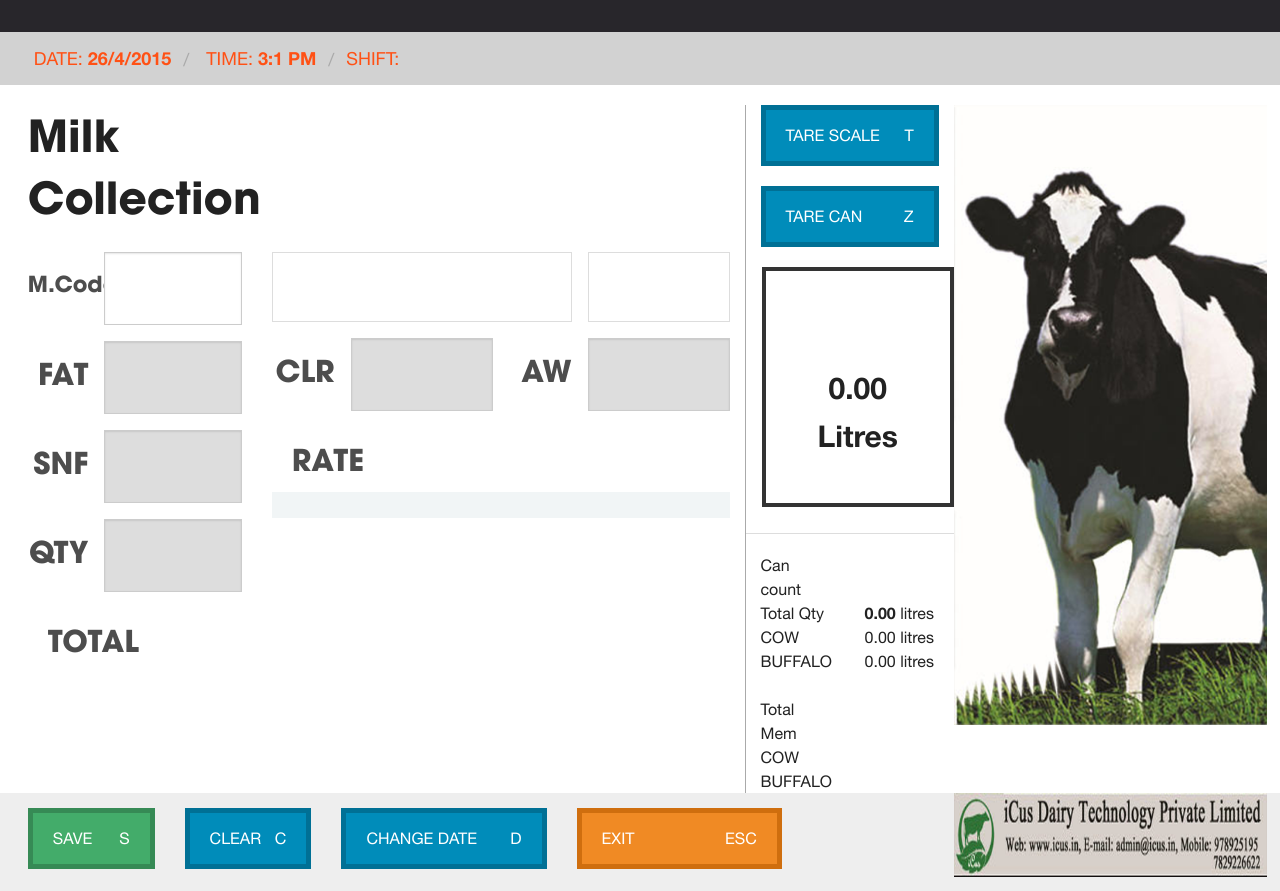
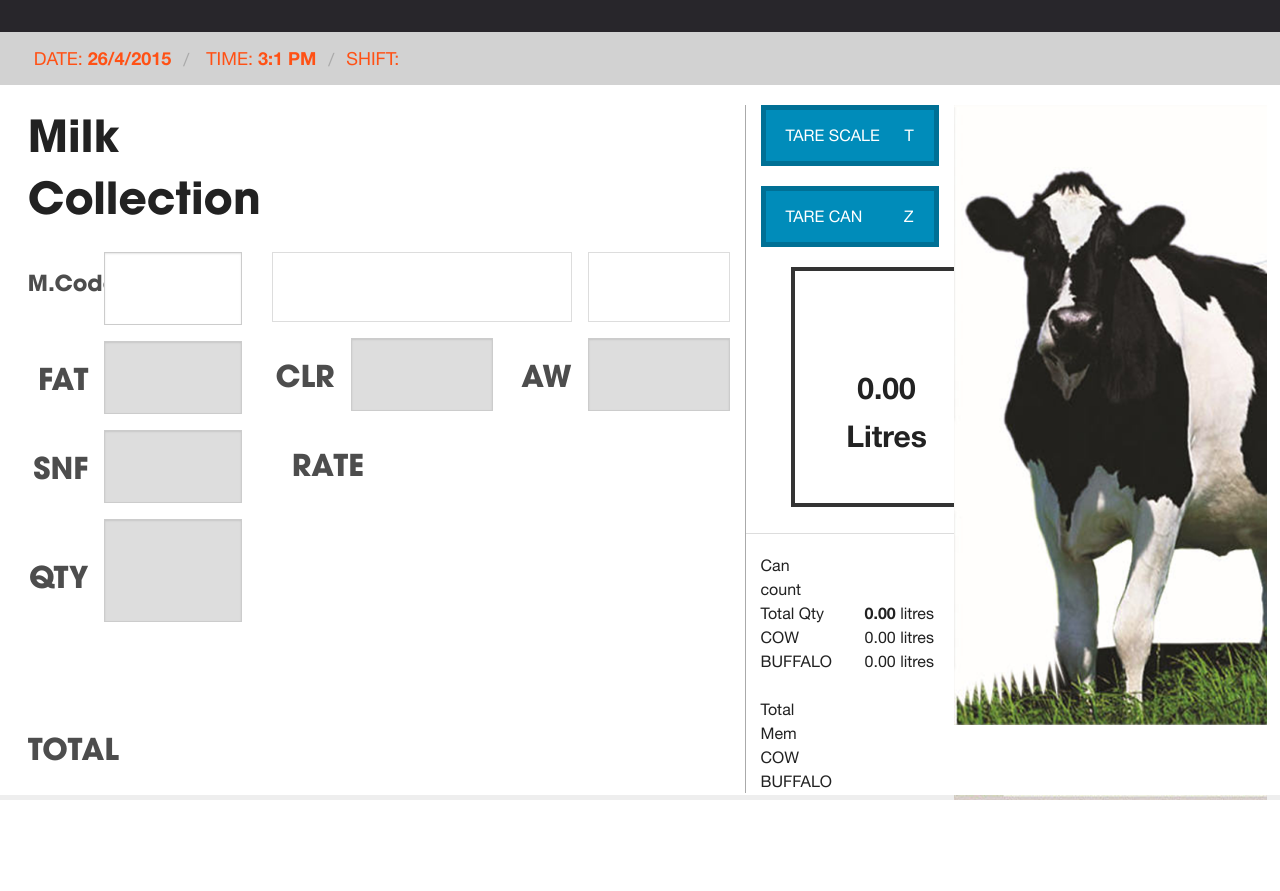
Before and after one commit to bachmanna/ngen-milk-pos, a Python web app: template mpos/web/templates/collection.jinja2 in a window 1280 px wide. After the commit the page ends 800 px from the top, so only its background shows below. Run offline with Jinja, Linux system fonts and the light colour scheme; the template is opened without the code that fills it, so the values that code supplies are empty.

Commit message:
ux changes in collection page and implemented qty 2 decimal feature

```diff
--- a/mpos/web/static/css/bar_graph.css
+++ b/mpos/web/static/css/bar_graph.css
@@ -17,6 +17,7 @@
     background-image: linear-gradient(left , rgba(255, 255, 255, .3) 100%, transparent 100%);
     background-repeat: no-repeat;
     background-position: 0 -2.5em;
+    margin-left: 30px;
 }
 
 /* Bars and X-axis labels holder */
--- a/mpos/web/static/css/custom.css
+++ b/mpos/web/static/css/custom.css
@@ -87,8 +87,8 @@
 }
 
 .collection-wrapper label{
-	line-height: 65px;
 	font-size: 30px;
+	margin-top: 15px;
 }
 
 #lbl_member_code{
@@ -137,22 +137,46 @@
 #member_name, #member_cattle_type{
 	border: 1px solid #DDD;
 	height: 70px;
-	line-height: 45px;
 	padding: 12px;
 	font-size: 30px;
 	margin-bottom: 16px;
 }
 
+#lblQty{
+	margin-top: 35px;
+}
+
+#lblTotal{
+	margin-top: 55px;
+}
+
+input#fat, input#snf, input#qty {
+	color: rgba(35, 5, 123, 0.75);
+}
+
+input#qty{
+	font-size: 60px;
+}
+
+#rate{
+	color: #ff5115;
+	font-size: 160px;
+	line-height: 1;
+}
+
+.rate-bg{
+	background-color: #f1f5f6;
+}
+
 #total, #rate {
-	font-size: 100px;
 	white-space: nowrap;
 	letter-spacing: 6px;
 }
 
 #total {
-	color:#ff5115;
-	font-size: 160px;
-	margin: 20px 0;
+	color:#368A55;
+	font-size: 135px;
+	line-height: 1;
 }
 
 .button{
@@ -258,16 +282,3 @@
   position: relative;
   bottom: -35px;
 }
-
-input#fat, input#snf, input#qty {
-	color: rgba(35, 5, 123, 0.75);
-}
-
-span#rate{
-	color: #368A55;
-}
-
-.rate-bg{
-	background-color: #f1f5f6;
-	padding-top: 26px;
-}
--- a/mpos/web/templates/collection.jinja2
+++ b/mpos/web/templates/collection.jinja2
@@ -49,7 +49,7 @@
 						</div>
 						<div class="row">
 							<div class="medium-4 columns text-right">
-								<label>{{_("QTY")}}</label>
+								<label id="lblQty">{{_("QTY")}}</label>
 							</div>
 							<div class="medium-8 columns end">
 								<input class="mousetrap" type="text" {{ "" if settings.get("MANUAL_QTY") == "True" else "disabled"}} name="qty" id="qty" />
@@ -90,11 +90,13 @@
 						</div>
 					</div>
 				</div>
+				<br/>
 				<div class="row">
-					<div class="medium-12 columns" style="text-indent: 20px;">
-						<label>{{_("TOTAL")}}
+					<div class="medium-2 columns">
+						<label id="lblTotal">{{_("TOTAL")}}</label>
+					</div>
+					<div class="medium-10 columns">
 						<div class="text-right" id="total"></div>
-						</label>
 					</div>
 				</div>
 				<input type="hidden" name="rate" id="txtRate" />
@@ -217,7 +219,7 @@
 		<a href="#" data-key="d" class="button expand" data-reveal-id="dateChangeModal">{{_("CHANGE DATE")}} <span class="access_key">D</span></a>
 	</div>
 	<div class="medium-3 columns end">
-		<a href="/" data-key="esc" class="warning button expand">{{_("EXIT")}} <span class="access_key">ESC</span></a>
+		<a href="#" id="btnEscape" data-key="esc" class="alert button expand">{{_("EXIT")}} <span class="access_key">ESC</span></a>
 	</div>
 	<a href="#" onclick="$('#member_code').select();" data-key="f1" class="hide"></a>
 	<a href="#" onclick="readOverride();" data-key="r" class="hide"></a>
@@ -260,6 +262,11 @@
 	</form>
 	<a class="close-reveal-modal">&#215;</a>
 </div>
+<style>
+body, html{
+	overflow-y: hidden;
+}
+</style>
 {% endblock %}
 
 {% block scripts %}
@@ -440,7 +447,13 @@
 			updateQtyData();
 		});
 
-		$("#qty").on("keyup", function(e){
+		$("#member_code").on("keydown", function(e){
+			if(e.keyCode == 13 && $("#qty").is(":disabled")){
+				$("#btnSave").focus();
+			}
+		});
+
+		$("#qty").on("keydown", function(e){
 			if(e.keyCode == 13){
 				var cattle_type = $("#member_cattle_type").text().trim();
 				var fat = parseFloat($("#fat").val());
@@ -457,6 +470,8 @@
 						$("#rate").text(data.fmt_rate);
 						animateNumber(data.currency_symbol, data.total, "#total");
 					}
+				}).complete(function(){
+					$("#btnSave").focus();
 				});
 				return false;
 			}
@@ -534,6 +549,14 @@
 			return false;
 		});
 
+		$("#btnEscape").click(function(){
+			if($("#dateChangeModal").is(":visible")){
+				return false;
+			}else{
+				window.location.href = "/";
+			}
+		});
+
 		clearData();
 
 		window.readOverride = function(){
```
Also changed, not shown: mpos/hal/weight_scale.py (+13 -5 lines), mpos/web/views/collections.py (+7 -4 lines). Lines whose indentation alone changed are shown as unchanged.
